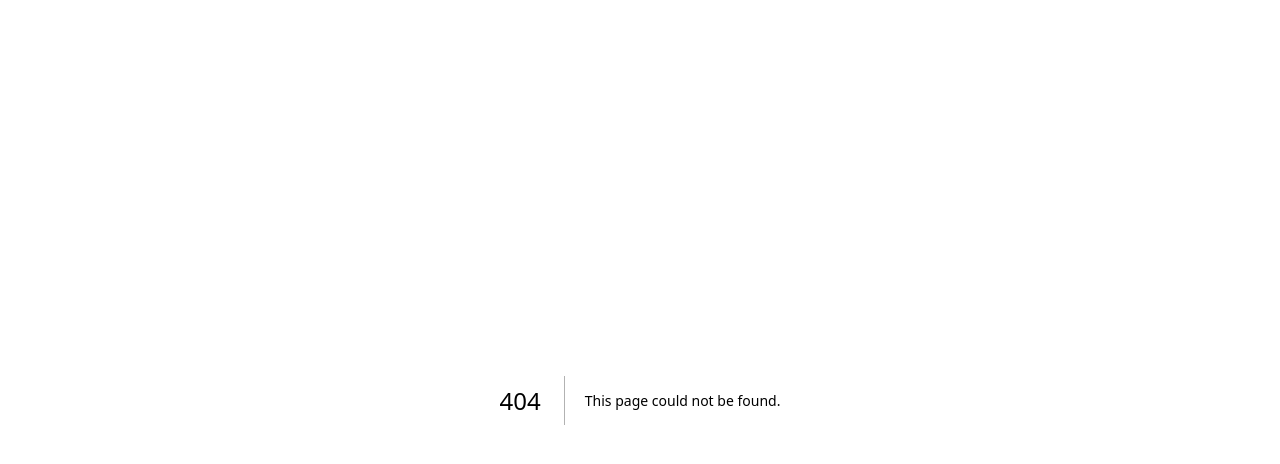
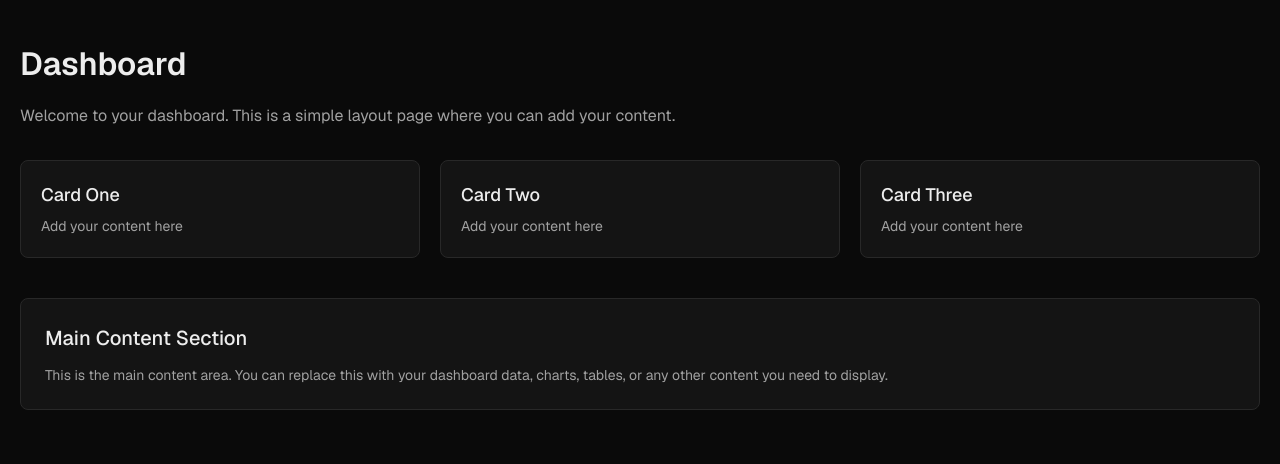
Before and after one commit to hsit18houzecheck/fusionapp, a Next.js app: page /dashboard in a window 1280 px wide. Before the commit this address had no page. Shown: the top 464 px of the page. Built offline with nearby package versions, Linux system fonts and the light colour scheme.

Commit message:
Create dashboard page with simple layout
cgen-536f0a73cc5b43ad86048fe026318062

```diff
--- /dev/null
+++ b/app/dashboard/page.tsx
@@ -0,0 +1,104 @@
+export default function Dashboard() {
+  return (
+    <div style={{ color: "rgb(237, 237, 237)", backgroundColor: "rgb(10, 10, 10)" }}>
+      <div
+        style={{
+          display: "flex",
+          flexDirection: "column",
+          minHeight: "100vh",
+          padding: "40px 20px",
+          fontFamily: 'Geist, "Geist Fallback"',
+        }}
+      >
+        <h1
+          style={{
+            fontSize: "32px",
+            fontWeight: "600",
+            marginBottom: "16px",
+            color: "rgb(237, 237, 237)",
+          }}
+        >
+          Dashboard
+        </h1>
+        <p
+          style={{
+            fontSize: "16px",
+            color: "rgb(161, 161, 161)",
+            marginBottom: "32px",
+            lineHeight: "24px",
+          }}
+        >
+          Welcome to your dashboard. This is a simple layout page where you can add your content.
+        </p>
+
+        <div
+          style={{
+            display: "grid",
+            gridTemplateColumns: "repeat(auto-fit, minmax(280px, 1fr))",
+            gap: "20px",
+            marginBottom: "40px",
+          }}
+        >
+          <div
+            style={{
+              backgroundColor: "rgb(20, 20, 20)",
+              padding: "20px",
+              borderRadius: "8px",
+              border: "1px solid rgb(40, 40, 40)",
+            }}
+          >
+            <h3 style={{ fontSize: "18px", fontWeight: "500", marginBottom: "8px" }}>Card One</h3>
+            <p style={{ fontSize: "14px", color: "rgb(161, 161, 161)" }}>
+              Add your content here
+            </p>
+          </div>
+
+          <div
+            style={{
+              backgroundColor: "rgb(20, 20, 20)",
+              padding: "20px",
+              borderRadius: "8px",
+              border: "1px solid rgb(40, 40, 40)",
+            }}
+          >
+            <h3 style={{ fontSize: "18px", fontWeight: "500", marginBottom: "8px" }}>Card Two</h3>
+            <p style={{ fontSize: "14px", color: "rgb(161, 161, 161)" }}>
+              Add your content here
+            </p>
+          </div>
+
+          <div
+            style={{
+              backgroundColor: "rgb(20, 20, 20)",
+              padding: "20px",
+              borderRadius: "8px",
+              border: "1px solid rgb(40, 40, 40)",
+            }}
+          >
+            <h3 style={{ fontSize: "18px", fontWeight: "500", marginBottom: "8px" }}>Card Three</h3>
+            <p style={{ fontSize: "14px", color: "rgb(161, 161, 161)" }}>
+              Add your content here
+            </p>
+          </div>
+        </div>
+
+        <div
+          style={{
+            backgroundColor: "rgb(20, 20, 20)",
+            padding: "24px",
+            borderRadius: "8px",
+            border: "1px solid rgb(40, 40, 40)",
+          }}
+        >
+          <h2 style={{ fontSize: "20px", fontWeight: "500", marginBottom: "12px" }}>
+            Main Content Section
+          </h2>
+          <p style={{ fontSize: "14px", color: "rgb(161, 161, 161)", lineHeight: "20px" }}>
+            This is the main content area. You can replace this with your dashboard data, charts,
+            tables, or any other content you need to display.
+          </p>
+        </div>
+      </div>
+    </div>
+  );
+}
```
